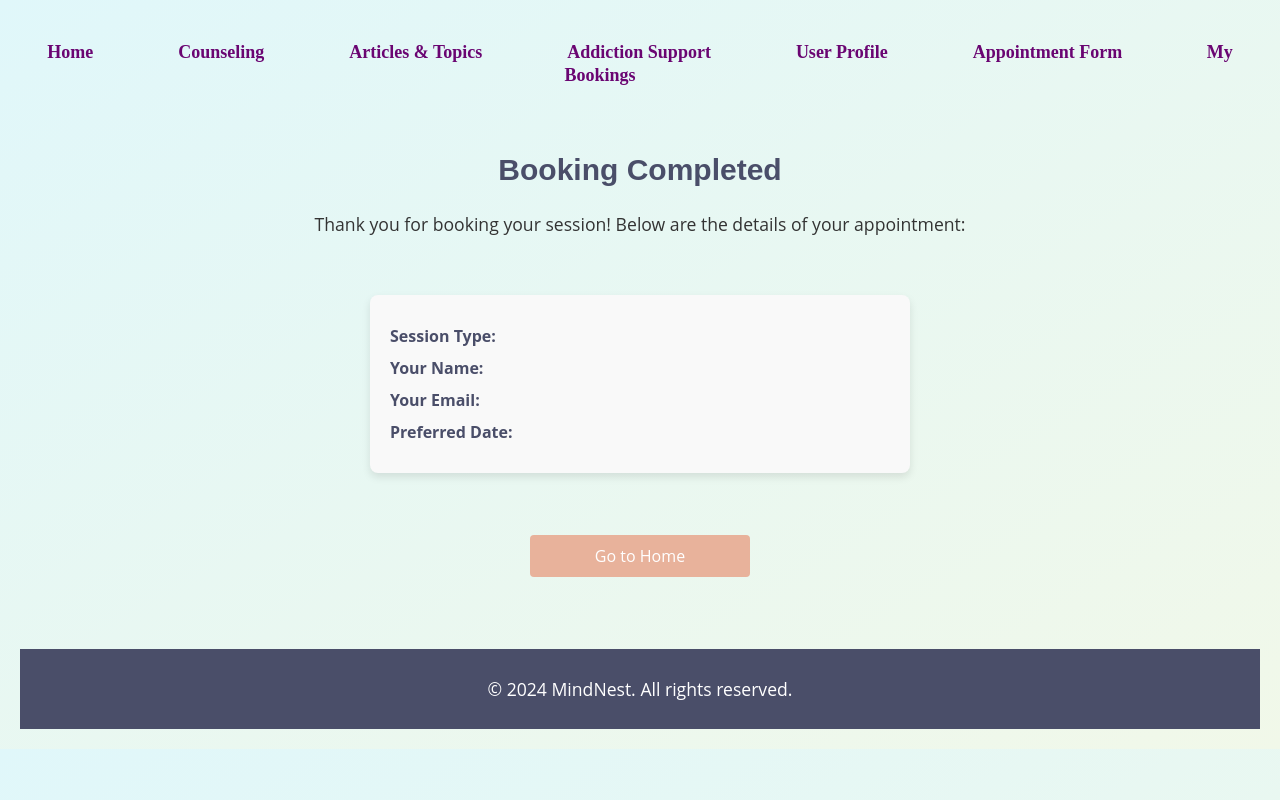
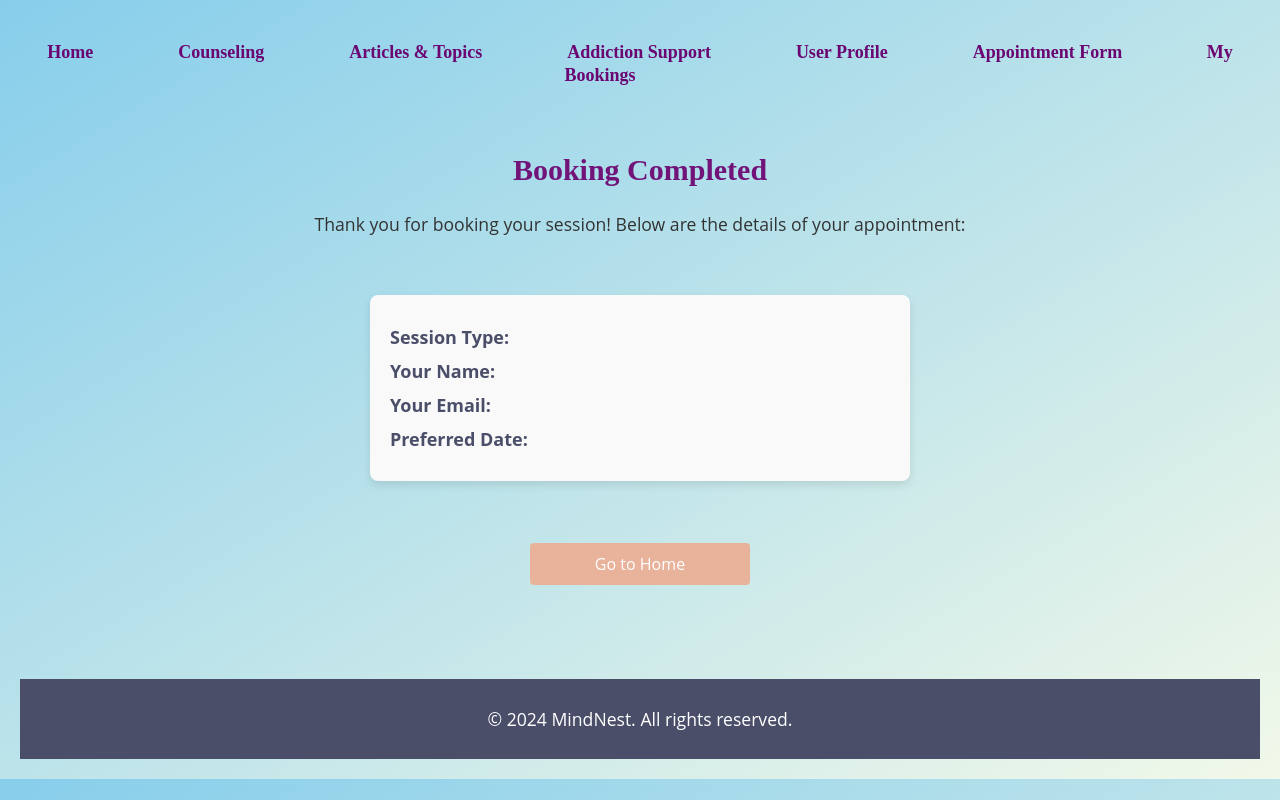
Before and after one commit to suminakhanal/web-assignement, a plain HTML site: page completion.html in a window 1280 px wide. Drawn offline with Linux system fonts and the light colour scheme.

Commit message:
changes made

```diff
--- a/completion.html
+++ b/completion.html
@@ -41,6 +41,7 @@
     </section>
 
     <br>
+    <Br>
 
     <footer>
         <p>&copy; 2024 MindNest. All rights reserved.</p>
--- a/style.css
+++ b/style.css
@@ -1,7 +1,7 @@
 /* General Styling */
 body {
-    font-family: 'Open Sans', sans-serif;
-    background: linear-gradient(to bottom right, #e0f7fa, #f1f8e9); /* Soft gradient */
+    font-family: 'Open Sans', 'Roberto';
+    background: linear-gradient(to bottom right,#87CEEB, #f1f8e9); /* Soft gradient */
     margin: 0;
     padding: 20px;
     text-align: center;
@@ -16,14 +16,15 @@ header {
 
 .hero a{
     text-align: center;
+
     font-size: 20px;
 }
 
 
 h1, h2 {
-    font-family: 'Poppins', sans-serif;
+    font-family: Poppins;
     font-size: 30px;
-    color: #4A4E69; /* Calm dark blue for headers */
+    color:  #711378; /* Calm dark blue for headers */
 }
 
 p {
@@ -178,7 +179,7 @@ footer p{
 .appointment-form label {
     display: block;
     margin-top: 10px;
-    font-size: 14px;
+    font-size: 17px;
     color: #4A4E69;
 }
 
@@ -192,6 +193,7 @@ footer p{
     border: 1px solid #ccc;
     border-radius: 4px;
     box-sizing: border-box;
+
 }
 
 .appointment-form .cta-button {
@@ -199,6 +201,7 @@ footer p{
     padding: 10;
 
 }
+
 
 .appointment-form input[type="submit"] {
     width: 100%;
@@ -229,7 +232,7 @@ footer p{
 }
 
 .booking-summary p {
-    font-size: 16px;
+    font-size: 18px;
     margin: 10px 0;
 }
 
```
Also changed, not shown: articles.html (+2 -4 lines).
